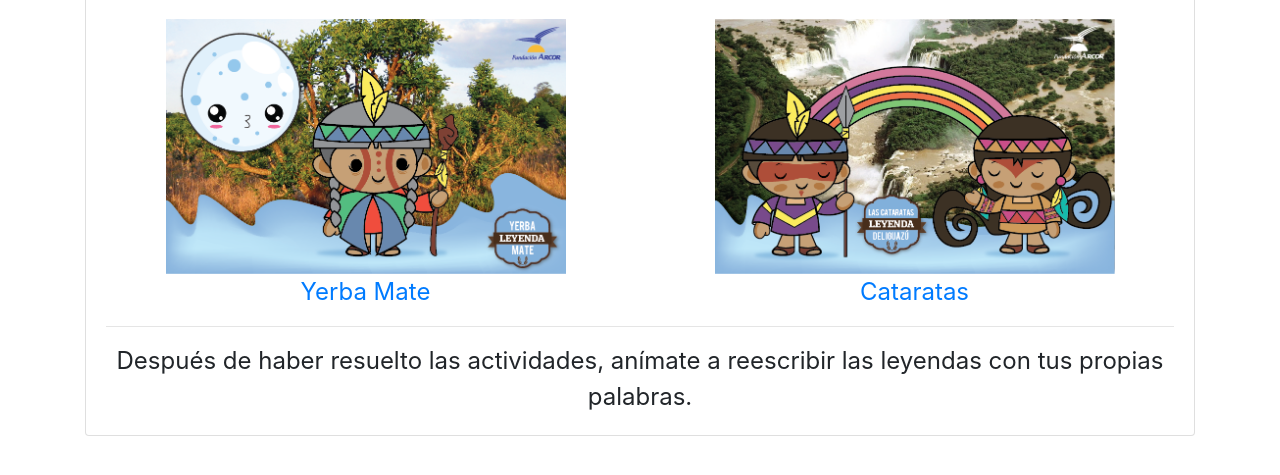
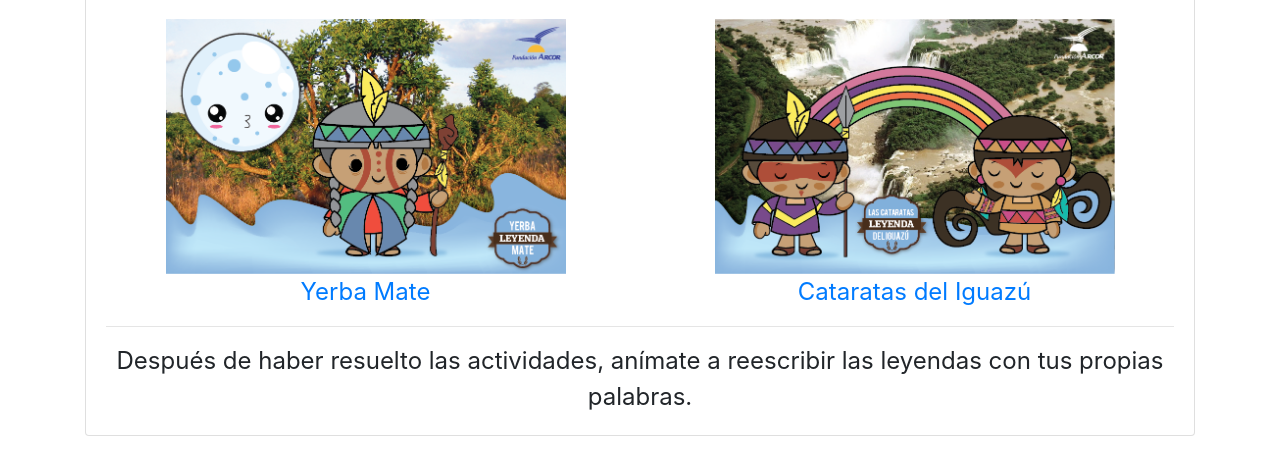
Before and after one commit to vihugarcia/leyendas-argentinas, a plain HTML site: page index.htm in a window 1280 px wide. Shown: the part 131-606 px from the top of the page. Drawn offline with nearby package versions, Linux system fonts and the light colour scheme.

Commit message:
Fixed name of second legend

```diff
--- a/index.htm
+++ b/index.htm
@@ -25,7 +25,7 @@
                     <div class="col-md-6">
                         <a href="cataratas.htm">
                             <img src="cataratas.png" alt="" width="400"><br>
-                            Cataratas
+                            Cataratas del Iguazú
                         </a>
                     </div>
                 </div>
```
